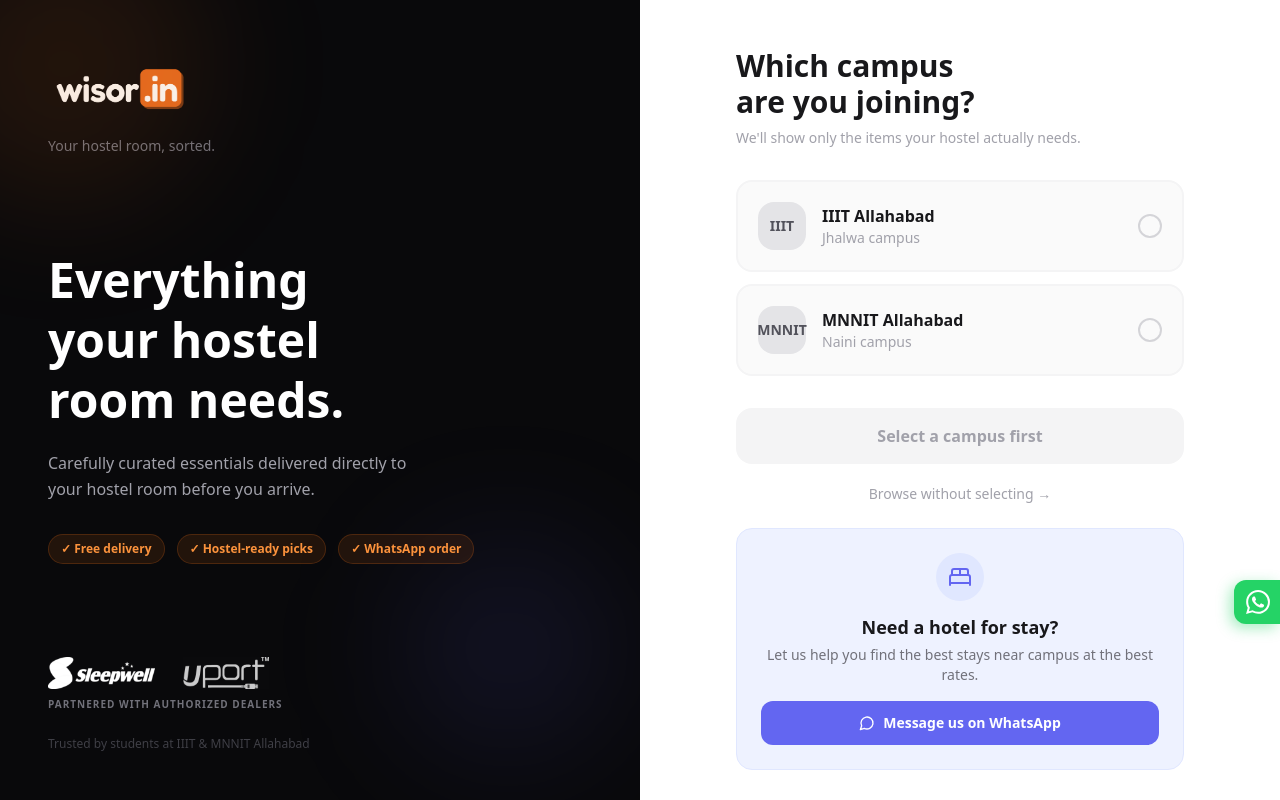
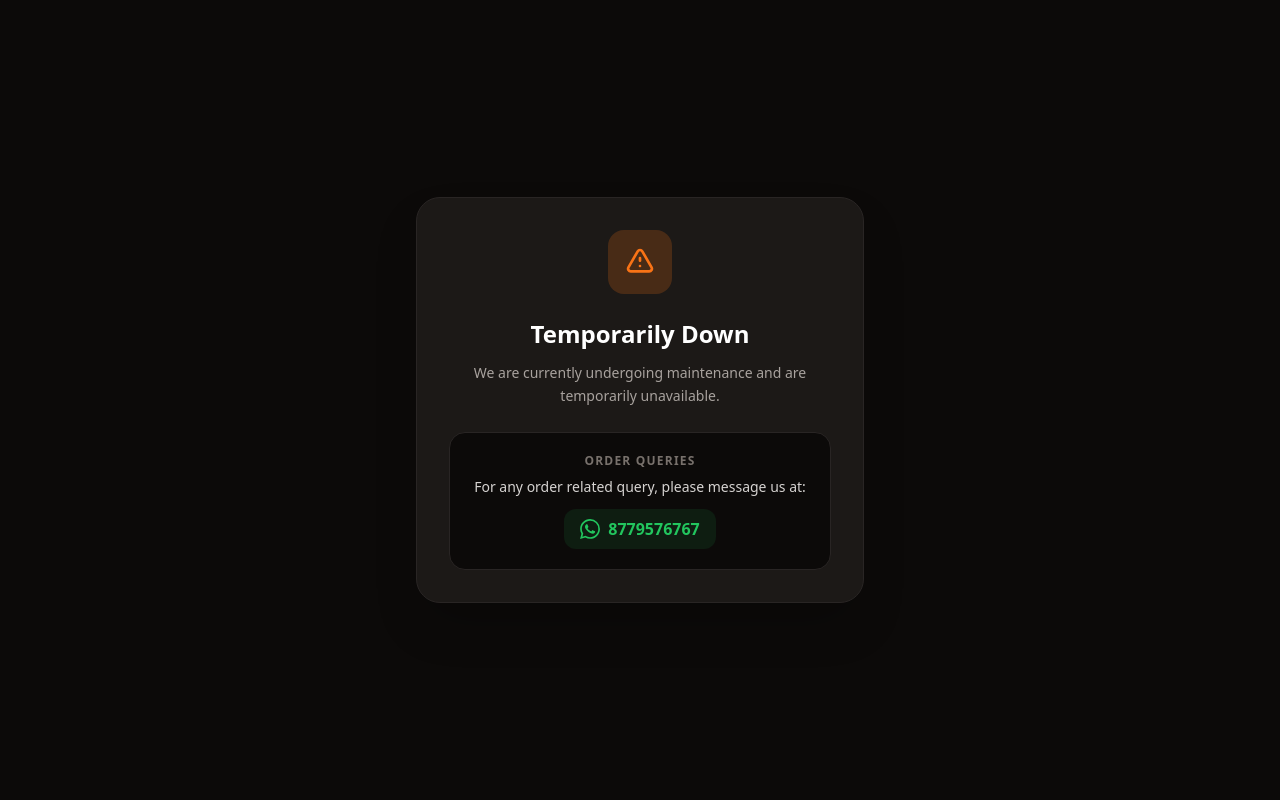
Before and after one commit to ronakgoyal1/wisor-move-in, a React (Vite) app: page / in a window 1280 px wide. Built offline with nearby package versions, Linux system fonts and the light colour scheme.

Commit message:
Site down :<

```diff
--- a/src/main.jsx
+++ b/src/main.jsx
@@ -3,8 +3,35 @@
 import App from './App.jsx';
 import './index.css';
 
+const Maintenance = () => (
+  <div className="min-h-screen bg-stone-950 text-stone-200 flex flex-col items-center justify-center p-6 text-center font-sans">
+    <div className="max-w-md w-full bg-stone-900 border border-stone-800 rounded-3xl p-8 shadow-2xl">
+      <div className="w-16 h-16 bg-orange-500/20 rounded-2xl flex items-center justify-center mx-auto mb-6">
+        <svg xmlns="http://www.w3.org/2000/svg" className="w-8 h-8 text-orange-500" fill="none" viewBox="0 0 24 24" stroke="currentColor">
+          <path strokeLinecap="round" strokeLinejoin="round" strokeWidth={2} d="M12 9v2m0 4h.01m-6.938 4h13.856c1.54 0 2.502-1.667 1.732-3L13.732 4c-.77-1.333-2.694-1.333-3.464 0L3.34 16c-.77 1.333.192 3 1.732 3z" />
+        </svg>
+      </div>
+      <h1 className="text-2xl font-bold text-white mb-3">Temporarily Down</h1>
+      <p className="text-stone-400 mb-6 text-sm leading-relaxed">
+        We are currently undergoing maintenance and are temporarily unavailable.
+      </p>
+      <div className="bg-stone-950 border border-stone-800 rounded-2xl p-5">
+        <p className="text-xs font-bold text-stone-500 uppercase tracking-widest mb-2">Order Queries</p>
+        <p className="text-stone-300 text-sm mb-3">For any order related query, please message us at:</p>
+        <a href="https://wa.me/918779576767" className="inline-flex items-center gap-2 bg-green-500/10 text-green-500 hover:bg-green-500/20 px-4 py-2 rounded-xl transition-colors font-bold">
+          <svg xmlns="http://www.w3.org/2000/svg" className="w-5 h-5" viewBox="0 0 24 24" fill="currentColor">
+            <path d="M17.472 14.382c-.297-.149-1.758-.867-2.03-.967-.273-.099-.471-.148-.67.15-.197.297-.767.966-.94 1.164-.173.199-.347.223-.644.075-.297-.15-1.255-.463-2.39-1.475-.883-.788-1.48-1.761-1.653-2.059-.173-.297-.018-.458.13-.606.134-.133.298-.347.446-.52.149-.174.198-.298.298-.497.099-.198.05-.371-.025-.52-.075-.149-.669-1.612-.916-2.207-.242-.579-.487-.5-.669-.51a12.8 12.8 0 0 0-.57-.01c-.198 0-.52.074-.792.372-.272.297-1.04 1.016-1.04 2.479 0 1.462 1.065 2.875 1.213 3.074.149.198 2.096 3.2 5.077 4.487.709.306 1.262.489 1.694.625.712.227 1.36.195 1.871.118.571-.085 1.758-.719 2.006-1.413.248-.694.248-1.289.173-1.413-.074-.124-.272-.198-.57-.347m-5.421 7.403h-.004a9.87 9.87 0 0 1-5.031-1.378l-.361-.214-3.741.982.998-3.648-.235-.374a9.86 9.86 0 0 1-1.51-5.26c.001-5.45 4.436-9.884 9.888-9.884 2.64 0 5.122 1.03 6.988 2.898a9.825 9.825 0 0 1 2.893 6.994c-.003 5.45-4.437 9.884-9.885 9.884m8.413-18.297A11.815 11.815 0 0 0 12.05 0C5.495 0 .16 5.335.157 11.892c0 2.096.547 4.142 1.588 5.945L.057 24l6.305-1.654a11.882 11.882 0 0 0 5.683 1.448h.005c6.554 0 11.89-5.335 11.893-11.893a11.821 11.821 0 0 0-3.48-8.413Z"/>
+          </svg>
+          8779576767
+        </a>
+      </div>
+    </div>
+  </div>
+);
+
 ReactDOM.createRoot(document.getElementById('root')).render(
   <React.StrictMode>
-    <App />
+    {/* <App /> */}
+    <Maintenance />
   </React.StrictMode>
 );
```
